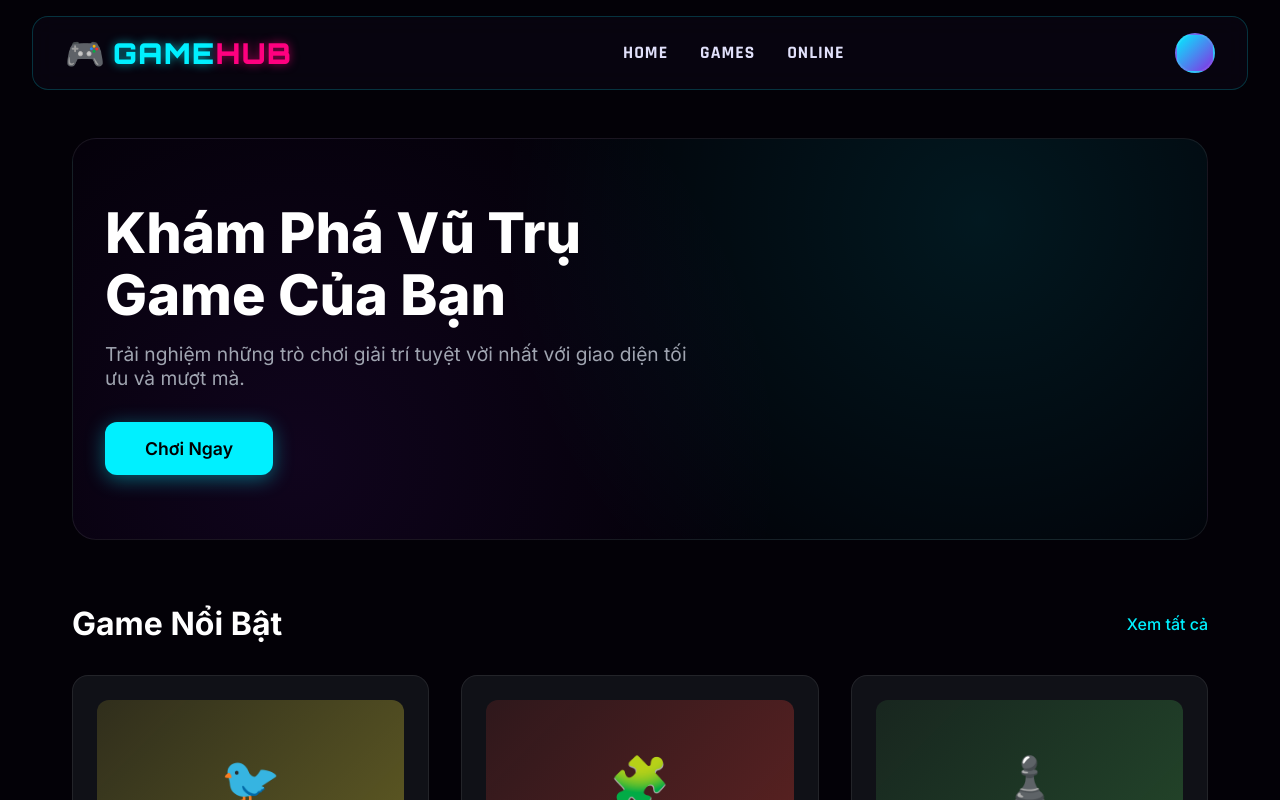
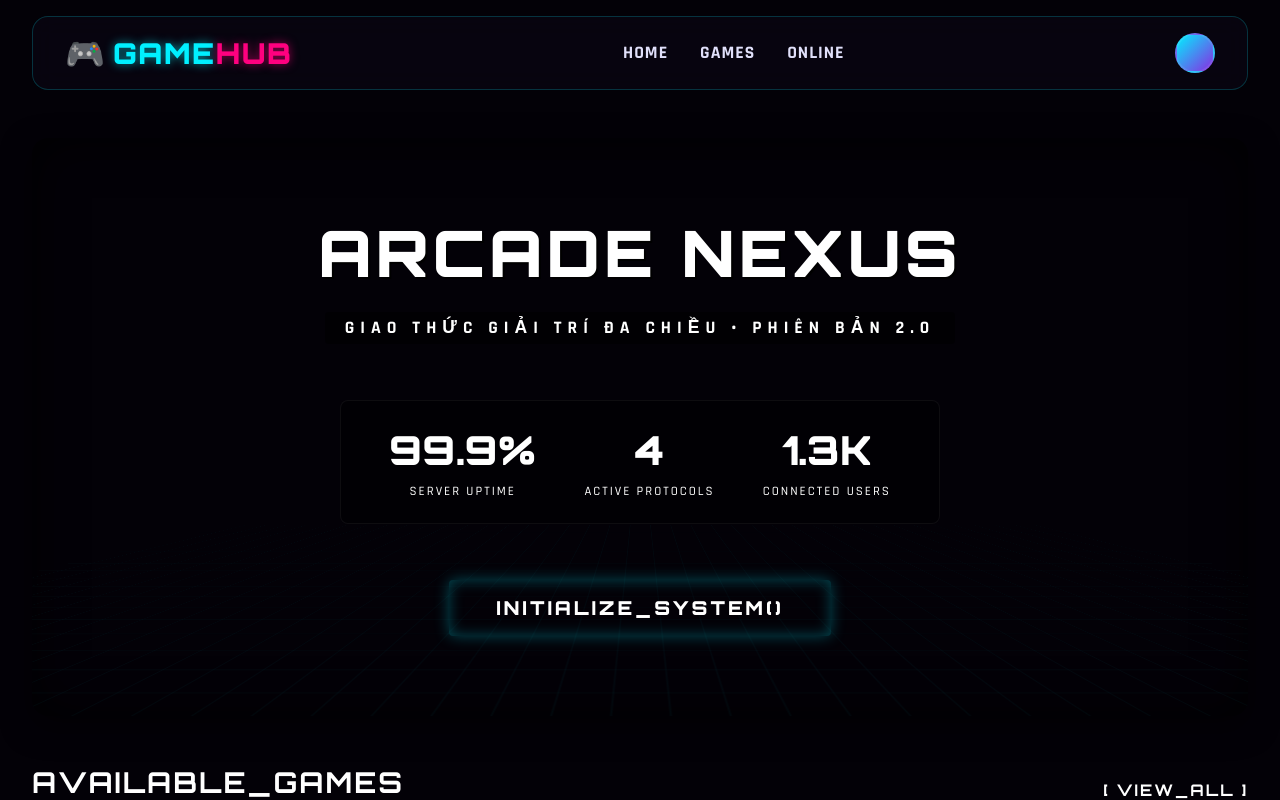
Before and after one commit to Kdz198/Game-Hub, a Next.js app: page / in a window 1280 px wide. Built offline with nearby package versions, Linux system fonts and the light colour scheme.

Commit message:
feat(ui): Redesign homepage with Cyberpunk Arcade Nexus aesthetic

```diff
--- a/src/app/page.module.css
+++ b/src/app/page.module.css
@@ -1,165 +1,325 @@
+/* CYBERPUNK ARCADE HUB STYLES */
 .container {
   display: flex;
   flex-direction: column;
-  gap: 4rem;
+  gap: 3rem;
   padding: 2rem;
-  max-width: 1200px;
+  max-width: 1400px;
   margin: 0 auto;
   width: 100%;
 }
 
+/* HERO SECTION */
 .hero {
   position: relative;
-  padding: 4rem 2rem;
-  border-radius: 24px;
-  background: radial-gradient(circle at 80% 20%, rgba(0, 240, 255, 0.1) 0%, transparent 50%),
-              radial-gradient(circle at 20% 80%, rgba(138, 43, 226, 0.1) 0%, transparent 50%);
-  border: 1px solid var(--glass-border);
+  padding: 5rem 3rem;
+  border-radius: 16px;
+  background: var(--bg-panel);
+  border: 1px solid var(--border-glass);
+  box-shadow: inset 0 0 50px rgba(0, 0, 0, 0.8), 0 10px 30px rgba(0, 0, 0, 0.5);
   overflow: hidden;
+  text-align: center;
+}
+
+.gridOverlay {
+  position: absolute;
+  top: 0; left: 0; right: 0; bottom: 0;
+  background-image:
+    linear-gradient(rgba(0, 240, 255, 0.1) 1px, transparent 1px),
+    linear-gradient(90deg, rgba(0, 240, 255, 0.1) 1px, transparent 1px);
+  background-size: 30px 30px;
+  background-position: center center;
+  z-index: 0;
+  opacity: 0.3;
+  transform: perspective(500px) rotateX(60deg) scale(2);
+  transform-origin: bottom center;
+  animation: gridMove 20s linear infinite;
+}
+
+@keyframes gridMove {
+  0% { transform: perspective(500px) rotateX(60deg) scale(2) translateY(0); }
+  100% { transform: perspective(500px) rotateX(60deg) scale(2) translateY(30px); }
 }
 
 .heroContent {
-  max-width: 600px;
   position: relative;
   z-index: 1;
+  display: flex;
+  flex-direction: column;
+  align-items: center;
+  gap: 1.5rem;
 }
 
 .title {
-  font-size: 3.5rem;
-  font-weight: 800;
+  font-size: 4rem;
+  font-weight: 900;
   line-height: 1.1;
-  margin-bottom: 1rem;
+  letter-spacing: 4px;
+  text-shadow: 2px 2px 0px #000;
 }
 
+.neonTextBlue { color: var(--neon-blue); text-shadow: var(--glow-blue); }
+.neonTextPink { color: var(--neon-pink); text-shadow: var(--glow-pink); }
+.neonTextGreen { color: var(--neon-green); text-shadow: var(--glow-green); }
+
 .subtitle {
-  font-size: 1.2rem;
-  color: var(--text-secondary);
-  margin-bottom: 2rem;
+  font-size: 1.1rem;
+  color: var(--text-muted);
+  letter-spacing: 6px;
+  font-weight: 700;
+  background: rgba(0, 0, 0, 0.5);
+  padding: 5px 20px;
+  border-radius: 4px;
+  border-left: 3px solid var(--neon-blue);
+  border-right: 3px solid var(--neon-pink);
+}
+
+.heroStats {
+  display: flex;
+  gap: 3rem;
+  margin: 2rem 0;
+  background: rgba(0, 0, 0, 0.4);
+  padding: 1.5rem 3rem;
+  border-radius: 8px;
+  border: 1px solid rgba(255, 255, 255, 0.05);
+}
+
+.statBox {
+  display: flex;
+  flex-direction: column;
+  align-items: center;
+  gap: 0.5rem;
+}
+
+.statValue {
+  font-size: 2.5rem;
+  font-weight: 900;
+}
+
+.statLabel {
+  font-size: 0.8rem;
+  color: var(--text-muted);
+  letter-spacing: 2px;
 }
 
 .primaryButton {
-  padding: 1rem 2.5rem;
-  font-size: 1.1rem;
-  font-weight: 600;
-  border-radius: 12px;
-  background: var(--accent-color);
-  color: #000;
-  box-shadow: 0 4px 20px var(--accent-color-glow);
-  transition: transform 0.2s ease, box-shadow 0.2s ease;
+  padding: 1rem 3rem;
+  font-size: 1.2rem;
+  font-weight: 900;
+  letter-spacing: 3px;
+  border-radius: 4px;
+  background: transparent;
+  color: var(--neon-blue);
+  border: 2px solid var(--neon-blue);
+  box-shadow: 0 0 15px rgba(0, 240, 255, 0.3), inset 0 0 15px rgba(0, 240, 255, 0.3);
+  transition: all 0.3s ease;
+  cursor: pointer;
+  text-transform: uppercase;
 }
 
 .primaryButton:hover {
-  transform: translateY(-2px);
-  box-shadow: 0 6px 25px var(--accent-color-glow);
+  background: var(--neon-blue);
+  color: #000;
+  box-shadow: 0 0 30px rgba(0, 240, 255, 0.6), inset 0 0 20px rgba(255, 255, 255, 0.8);
+  transform: scale(1.05);
 }
 
+/* GAMES SECTION */
 .sectionHeader {
   display: flex;
   justify-content: space-between;
-  align-items: center;
+  align-items: flex-end;
   margin-bottom: 2rem;
+  border-bottom: 1px solid var(--border-glass);
+  padding-bottom: 1rem;
 }
 
-.sectionHeader h2 {
-  font-size: 2rem;
-  font-weight: 700;
+.sectionTitle {
+  font-size: 1.8rem;
+  color: #fff;
+  letter-spacing: 2px;
 }
 
 .viewAll {
-  color: var(--accent-color);
-  font-weight: 500;
+  color: var(--text-muted);
+  font-weight: 700;
+  letter-spacing: 2px;
+  transition: color 0.2s ease;
 }
 
 .viewAll:hover {
-  text-decoration: underline;
+  color: var(--neon-pink);
+  text-shadow: var(--glow-pink);
 }
 
 .gameGrid {
   display: grid;
-  grid-template-columns: repeat(auto-fill, minmax(300px, 1fr));
+  grid-template-columns: repeat(auto-fill, minmax(320px, 1fr));
   gap: 2rem;
 }
 
+/* GAME CARD */
 .gameCard {
   position: relative;
   display: flex;
   flex-direction: column;
+  background: var(--bg-panel);
+  border: 1px solid var(--border-glass);
+  border-radius: 12px;
+  padding: 1.5rem;
+  gap: 1.2rem;
+  text-decoration: none;
+  transition: all 0.4s cubic-bezier(0.175, 0.885, 0.32, 1.275);
   overflow: hidden;
-  transition: transform 0.3s ease, border-color 0.3s ease;
-  padding: 1.5rem;
-  gap: 1.5rem;
-  text-decoration: none;
+}
+
+.gameCard::before {
+  content: '';
+  position: absolute;
+  top: 0; left: 0; right: 0;
+  height: 2px;
+  background: var(--theme-color);
+  opacity: 0.5;
+  transition: opacity 0.3s ease;
+}
+
+.cardGlow {
+  position: absolute;
+  top: 50%; left: 50%;
+  width: 150px; height: 150px;
+  background: var(--theme-color);
+  filter: blur(80px);
+  transform: translate(-50%, -50%);
+  opacity: 0;
+  transition: opacity 0.4s ease;
+  z-index: 0;
+  pointer-events: none;
 }
 
 .gameCard:hover {
-  transform: translateY(-5px);
-  border-color: var(--accent-color);
+  transform: translateY(-8px);
+  border-color: var(--theme-color);
+  box-shadow: 0 15px 30px rgba(0, 0, 0, 0.6), 0 0 20px rgba(var(--theme-color), 0.2);
+}
+
+.gameCard:hover::before {
+  opacity: 1;
+  box-shadow: 0 0 10px var(--theme-color);
+}
+
+.gameCard:hover .cardGlow {
+  opacity: 0.15;
+}
+
+.cardDisabled {
+  opacity: 0.7;
+  filter: grayscale(0.8);
+  pointer-events: none;
+}
+
+.gameHeader {
+  display: flex;
+  justify-content: space-between;
+  align-items: center;
+  z-index: 1;
+}
+
+.gameCategory {
+  font-size: 0.75rem;
+  color: var(--text-muted);
+  letter-spacing: 2px;
+}
+
+.gameStatus {
+  font-size: 0.7rem;
+  letter-spacing: 1px;
+  background: rgba(0, 0, 0, 0.5);
+  padding: 4px 8px;
+  border-radius: 4px;
+}
+
+.gameIconWrapper {
+  height: 120px;
+  display: flex;
+  align-items: center;
+  justify-content: center;
+  background: rgba(0, 0, 0, 0.3);
+  border-radius: 8px;
+  border: 1px dashed rgba(255, 255, 255, 0.1);
+  z-index: 1;
+  transition: transform 0.3s ease, border-color 0.3s ease;
 }
 
 .gameIcon {
-  height: 160px;
-  border-radius: 12px;
-  display: flex;
-  align-items: center;
-  justify-content: center;
-  background-color: var(--bg-secondary);
+  font-size: 4rem;
+  filter: drop-shadow(0 0 10px var(--theme-color));
+}
+
+.gameCard:hover .gameIconWrapper {
+  transform: scale(1.05);
+  border-color: rgba(255, 255, 255, 0.3);
 }
 
 .gameInfo {
   display: flex;
   flex-direction: column;
   gap: 0.5rem;
+  z-index: 1;
 }
 
-.gameCategory {
-  font-size: 0.8rem;
-  text-transform: uppercase;
+.gameTitle {
+  font-size: 1.5rem;
+  color: #fff;
   letter-spacing: 1px;
-  color: var(--accent-color);
-  font-weight: 600;
+  margin: 0;
+  transition: color 0.3s ease;
 }
 
-.gameInfo h3 {
-  font-size: 1.4rem;
-  font-weight: 700;
+.gameCard:hover .gameTitle {
+  color: var(--theme-color);
+  text-shadow: 0 0 10px var(--theme-color);
+}
+
+.gameDesc {
+  color: var(--text-muted);
+  font-size: 0.9rem;
+  line-height: 1.4;
   margin: 0;
 }
 
-.gameInfo p {
-  color: var(--text-secondary);
-  font-size: 0.95rem;
-  margin: 0;
+.cardFooter {
+  display: flex;
+  justify-content: space-between;
+  align-items: center;
+  margin-top: auto;
+  z-index: 1;
+  padding-top: 1rem;
+  border-top: 1px solid rgba(255, 255, 255, 0.05);
 }
 
-.playOverlay {
-  position: absolute;
-  top: 0;
-  left: 0;
-  right: 0;
-  bottom: 0;
-  background: rgba(0, 0, 0, 0.5);
-  backdrop-filter: blur(4px);
+.playerCount {
   display: flex;
   align-items: center;
-  justify-content: center;
-  opacity: 0;
-  transition: opacity 0.3s ease;
-  border-radius: 16px;
+  gap: 0.5rem;
+  color: var(--text-muted);
+  font-size: 0.9rem;
 }
 
-.gameCard:hover .playOverlay {
-  opacity: 1;
+.playBtn {
+  font-size: 0.8rem;
+  letter-spacing: 2px;
+  color: #000;
+  background: var(--theme-color);
+  padding: 6px 16px;
+  border-radius: 4px;
+  font-weight: 700;
+  opacity: 0;
+  transform: translateX(-10px);
+  transition: all 0.3s ease;
 }
 
-.playButton {
-  width: 60px;
-  height: 60px;
-  border-radius: 50%;
-  background: var(--accent-color);
-  color: #000;
-  display: flex;
-  align-items: center;
-  justify-content: center;
-  font-size: 1.5rem;
-  box-shadow: 0 0 20px var(--accent-color-glow);
+.gameCard:hover .playBtn {
+  opacity: 1;
+  transform: translateX(0);
+  box-shadow: 0 0 10px var(--theme-color);
 }
--- a/src/app/page.tsx
+++ b/src/app/page.tsx
@@ -1,63 +1,122 @@
 import styles from "./page.module.css";
 import Link from "next/link";
+import { Orbitron, Rajdhani } from "next/font/google";
+
+const orbitron = Orbitron({ subsets: ["latin"], weight: ["400", "700", "900"] });
+const rajdhani = Rajdhani({ subsets: ["latin"], weight: ["500", "700"] });
 
 export default function Home() {
   const games = [
     {
       id: "flappy-bird",
-      title: "Flappy Bird",
-      category: "Arcade",
-      description: "Chạm để bay qua các ống nước!",
-      icon: "🐦",
-      color: "#ffeb3b"
+      title: "NEON FLAPPER",
+      category: "ARCADE / ENDLESS",
+      description: "Điều khiển tàu vũ trụ vượt qua ma trận chướng ngại vật với tốc độ ánh sáng.",
+      icon: "🚀",
+      neonColor: "#00f0ff", // Neon Cyan
+      status: "ONLINE",
+      players: "1,342"
     },
     {
       id: "block-blast",
-      title: "Block Blast",
-      category: "Puzzle",
-      description: "Xếp hình khối đầy thử thách",
-      icon: "🧩",
-      color: "#f44336"
+      title: "SYNTH BLOCK",
+      category: "PUZZLE / STRATEGY",
+      description: "Sắp xếp các khối hình học đa chiều năng lượng cao để phá vỡ cấu trúc không gian.",
+      icon: "🧊",
+      neonColor: "#ff007f", // Neon Pink
+      status: "MAINTENANCE",
+      players: "0"
     },
     {
       id: "co-tuong",
-      title: "Cờ Tướng",
-      category: "Multiplayer",
-      description: "Đấu trí chiến thuật (Sắp ra mắt)",
+      title: "CYBER CHESS",
+      category: "TACTICAL / MULTIPLAYER",
+      description: "Đấu trí chiến thuật trên sa bàn điện tử hologram.",
       icon: "♟️",
-      color: "#4caf50"
+      neonColor: "#39ff14", // Neon Green
+      status: "COMING SOON",
+      players: "--"
+    },
+    {
+      id: "racer",
+      title: "OUTRUN RACER",
+      category: "RACING / RETRO",
+      description: "Đua xe tốc độ cao trên dải ngân hà với nhạc nền Synthwave sôi động.",
+      icon: "🏎️",
+      neonColor: "#fff01f", // Neon Yellow
+      status: "IN DEVELOPMENT",
+      players: "--"
     }
   ];
 
   return (
-    <div className={`${styles.container} animate-fade-in`}>
+    <div className={`${styles.container} ${rajdhani.className} animate-fade-in`}>
       <section className={styles.hero}>
+        <div className={styles.gridOverlay}></div>
         <div className={styles.heroContent}>
-          <h1 className={styles.title}>Khám Phá Vũ Trụ Game Của Bạn</h1>
-          <p className={styles.subtitle}>Trải nghiệm những trò chơi giải trí tuyệt vời nhất với giao diện tối ưu và mượt mà.</p>
-          <button className={styles.primaryButton}>Chơi Ngay</button>
+          <h1 className={`${styles.title} ${orbitron.className}`}>
+            <span className={styles.neonTextBlue}>ARCADE</span> <span className={styles.neonTextPink}>NEXUS</span>
+          </h1>
+          <p className={styles.subtitle}>GIAO THỨC GIẢI TRÍ ĐA CHIỀU • PHIÊN BẢN 2.0</p>
+          <div className={styles.heroStats}>
+            <div className={styles.statBox}>
+              <span className={`${styles.statValue} ${orbitron.className} ${styles.neonTextBlue}`}>99.9%</span>
+              <span className={styles.statLabel}>SERVER UPTIME</span>
+            </div>
+            <div className={styles.statBox}>
+              <span className={`${styles.statValue} ${orbitron.className} ${styles.neonTextPink}`}>4</span>
+              <span className={styles.statLabel}>ACTIVE PROTOCOLS</span>
+            </div>
+            <div className={styles.statBox}>
+              <span className={`${styles.statValue} ${orbitron.className} ${styles.neonTextGreen}`}>1.3K</span>
+              <span className={styles.statLabel}>CONNECTED USERS</span>
+            </div>
+          </div>
+          <button className={`${styles.primaryButton} ${orbitron.className}`}>INITIALIZE_SYSTEM()</button>
         </div>
       </section>
 
       <section className={styles.gameSection}>
         <div className={styles.sectionHeader}>
-          <h2>Game Nổi Bật</h2>
-          <Link href="/categories" className={styles.viewAll}>Xem tất cả</Link>
+          <h2 className={`${orbitron.className} ${styles.sectionTitle}`}>AVAILABLE_GAMES</h2>
+          <Link href="/categories" className={`${styles.viewAll} ${orbitron.className}`}>[ VIEW_ALL ]</Link>
         </div>
 
         <div className={styles.gameGrid}>
           {games.map(game => (
-            <Link href={`/games/${game.id}`} key={game.id} className={`${styles.gameCard} glass-panel`}>
-              <div className={styles.gameIcon} style={{ background: `linear-gradient(135deg, ${game.color}22, ${game.color}55)` }}>
-                <span style={{ fontSize: "3rem" }}>{game.icon}</span>
+            <Link
+              href={game.status === 'ONLINE' ? `/games/${game.id}` : '#'}
+              key={game.id}
+              className={`${styles.gameCard} ${game.status !== 'ONLINE' ? styles.cardDisabled : ''}`}
+              style={{ '--theme-color': game.neonColor } as React.CSSProperties}
+            >
+              <div className={styles.cardGlow}></div>
+
+              <div className={styles.gameHeader}>
+                <span className={`${styles.gameCategory} ${orbitron.className}`}>{game.category}</span>
+                <span className={`${styles.gameStatus} ${orbitron.className}`}
+                      style={{ color: game.status === 'ONLINE' ? '#39ff14' : (game.status === 'MAINTENANCE' ? '#ff3333' : '#fff01f') }}>
+                  {game.status}
+                </span>
               </div>
+
+              <div className={styles.gameIconWrapper}>
+                <span className={styles.gameIcon}>{game.icon}</span>
+              </div>
+
               <div className={styles.gameInfo}>
-                <span className={styles.gameCategory}>{game.category}</span>
-                <h3>{game.title}</h3>
-                <p>{game.description}</p>
+                <h3 className={`${orbitron.className} ${styles.gameTitle}`}>{game.title}</h3>
+                <p className={styles.gameDesc}>{game.description}</p>
               </div>
-              <div className={styles.playOverlay}>
-                <span className={styles.playButton}>▶</span>
+
+              <div className={styles.cardFooter}>
+                <div className={styles.playerCount}>
+                  <svg viewBox="0 0 24 24" width="16" height="16"><path fill="currentColor" d="M12 12c2.21 0 4-1.79 4-4s-1.79-4-4-4-4 1.79-4 4 1.79 4 4 4zm0 2c-2.67 0-8 1.34-8 4v2h16v-2c0-2.66-5.33-4-8-4z"/></svg>
+                  <span className={orbitron.className}>{game.players}</span>
+                </div>
+                {game.status === 'ONLINE' && (
+                  <div className={`${styles.playBtn} ${orbitron.className}`}>PLAY_NOW</div>
+                )}
               </div>
             </Link>
           ))}
```
